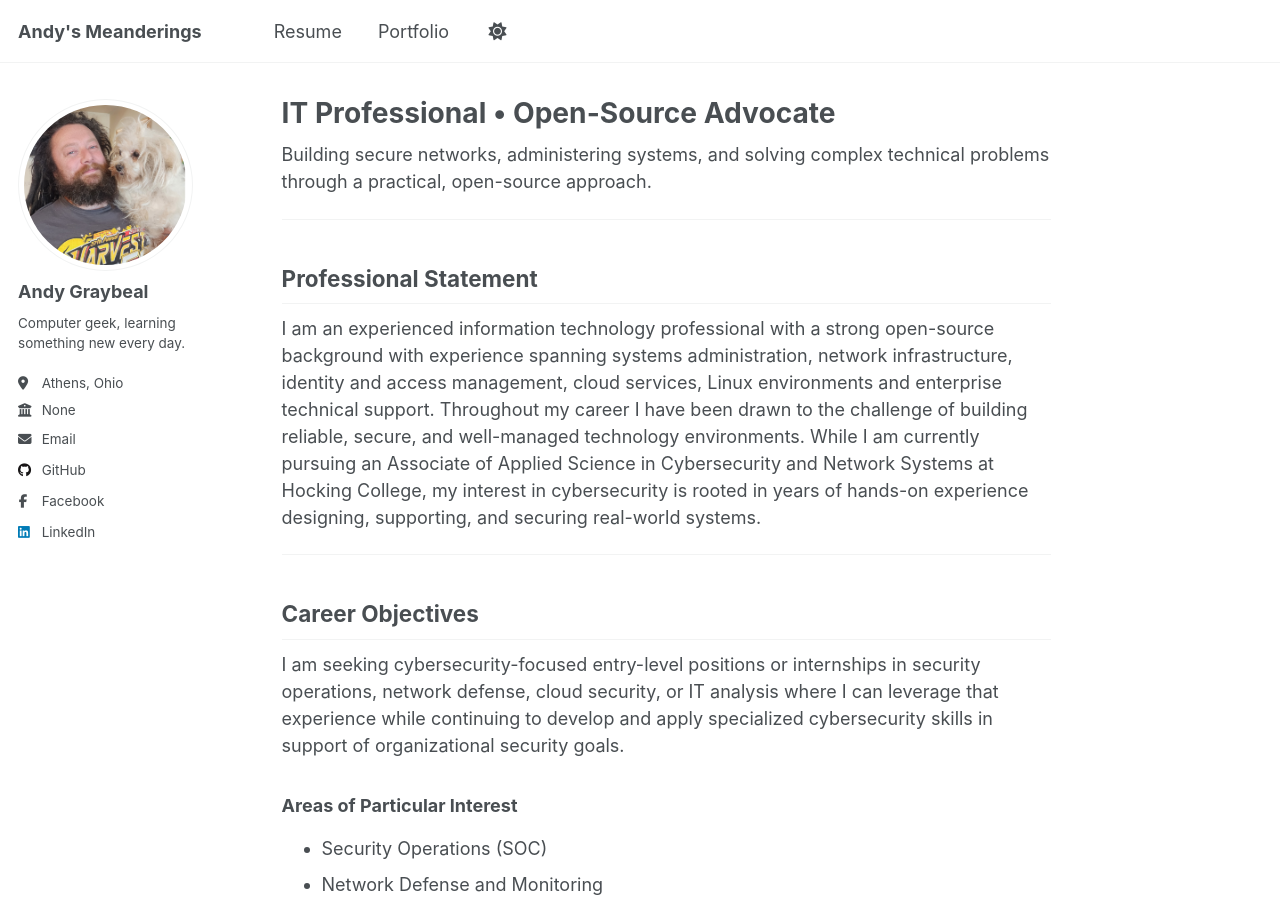
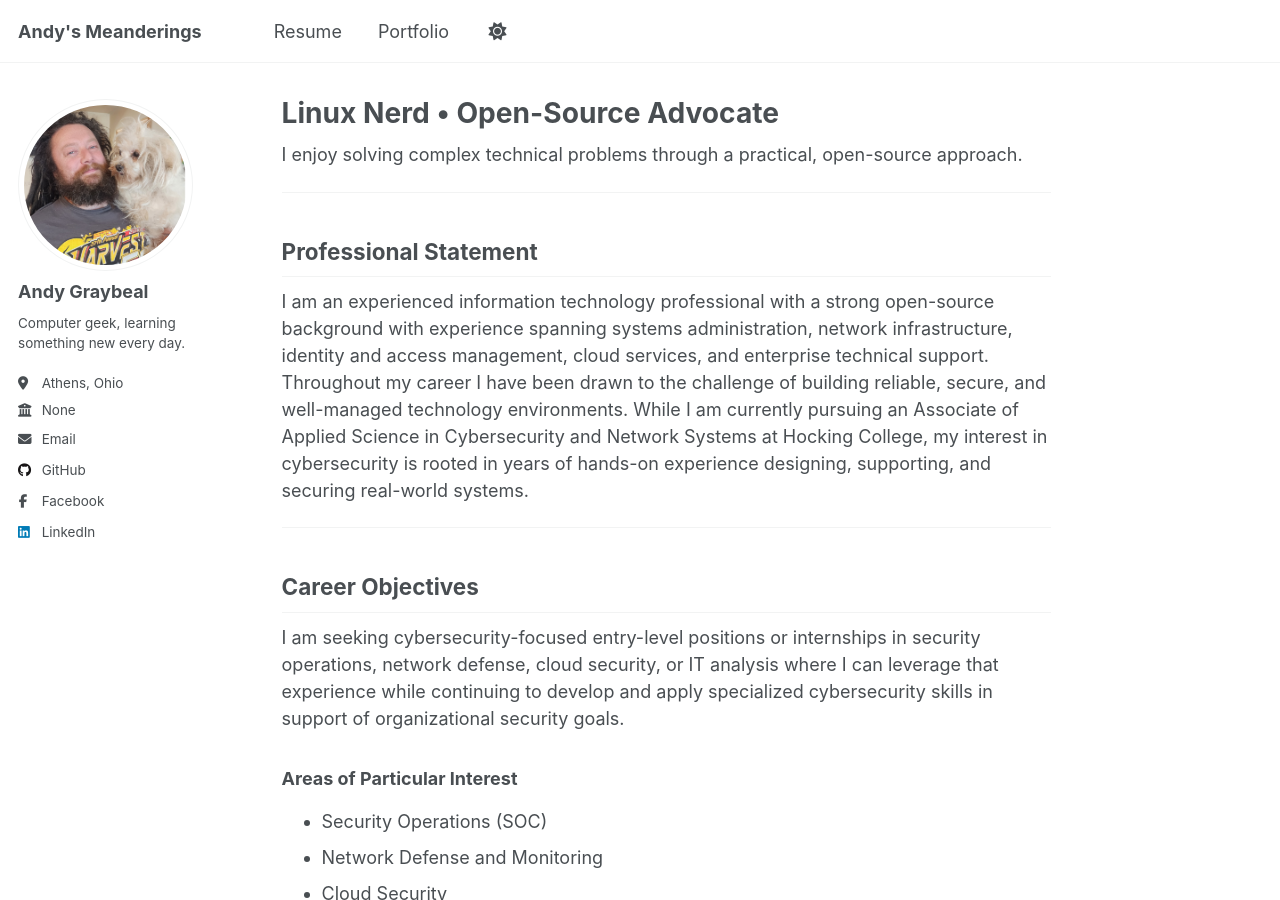
Before and after one commit to andy-graybeal/andy-graybeal.github.io, a Jekyll site: the page built from _pages/about.md, in a window 1280 px wide and 900 px high. Built offline with Jekyll 4.4.1, drawn with Linux system fonts in a browser that asks for light colours; a script that is not in the unit is left out.

Commit message:
Update about.md

```diff
--- a/_pages/about.md
+++ b/_pages/about.md
@@ -1,6 +1,6 @@
 ---
 permalink: /
-title: "IT Professional • Open-Source Advocate"
+title: "Linux Nerd • Open-Source Advocate"
 author_profile: true
 redirect_from:
   - /about/
@@ -55,12 +55,12 @@ redirect_from:
 # ------
 # More info about configuring Academic Pages can be found in [the guide](https://academicpages.github.io/markdown/), the [growing wiki](https://github.com/academicpages/academicpages.github.io/wiki), and you can always [ask a question on GitHub](https://github.com/academicpages/academicpages.github.io/discussions). The [guides for the Minimal Mistakes theme](https://mmistakes.github.io/minimal-mistakes/docs/configuration/) (which this theme was forked from) might also be helpful. -->
 
-Building secure networks, administering systems, and solving complex technical problems through a practical, open-source approach.
+I enjoy solving complex technical problems through a practical, open-source approach.
 
 ---
 ## Professional Statement
 
-I am an experienced information technology professional with a strong open-source background with experience spanning systems administration, network infrastructure, identity and access management, cloud services, Linux environments and enterprise technical support. Throughout my career I have been drawn to the challenge of building reliable, secure, and well-managed technology environments. While I am currently pursuing an Associate of Applied Science in Cybersecurity and Network Systems at Hocking College, my interest in cybersecurity is rooted in years of hands-on experience designing, supporting, and securing real-world systems.
+I am an experienced information technology professional with a strong open-source background with experience spanning systems administration, network infrastructure, identity and access management, cloud services, and enterprise technical support. Throughout my career I have been drawn to the challenge of building reliable, secure, and well-managed technology environments. While I am currently pursuing an Associate of Applied Science in Cybersecurity and Network Systems at Hocking College, my interest in cybersecurity is rooted in years of hands-on experience designing, supporting, and securing real-world systems.
 
 
 
```
